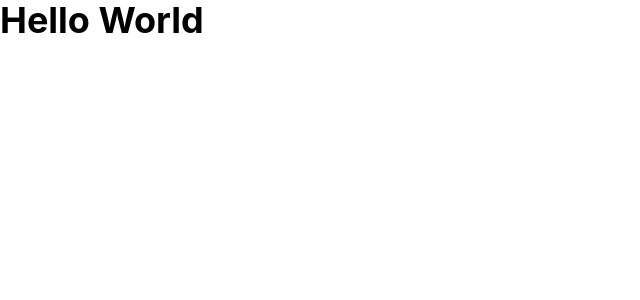
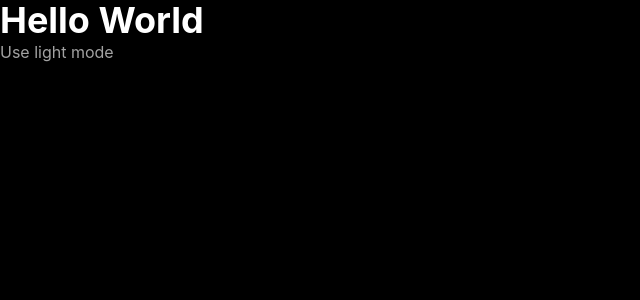
Before and after one commit to cbyrneee/audition, a Next.js app: page / in a window 1280 px wide. Shown: the top 300 px of the page, without its empty margins (0-640 px from the left). Built offline with nearby package versions, Linux system fonts and the light colour scheme.

Commit message:
feat: Add a basic theme toggle

```diff
--- /dev/null
+++ b/src/elements/base/ThemeToggle.tsx
@@ -0,0 +1,19 @@
+import { useTheme } from 'next-themes';
+import React, { useEffect, useState } from 'react';
+
+export function ThemeToggle() {
+  const { theme, setTheme } = useTheme();
+  const changeTheme = () => setTheme(currentTheme === 'light' ? 'dark' : 'light');
+
+  // We must keep track of our own 'currentTheme' variable to fix conflicts with Next.JS' hydration
+  const [currentTheme, setCurrentTheme] = useState<string | undefined>('dark');
+  useEffect(() => setCurrentTheme(theme), [theme, currentTheme]);
+
+  return (
+    <>
+      <button onClick={changeTheme} className="text-neutral-700 transition-all hover:opacity-70 dark:text-neutral-400">
+        Use {currentTheme === 'dark' ? 'light' : 'dark'} mode
+      </button>
+    </>
+  );
+}
--- /dev/null
+++ b/src/elements/base/index.ts
@@ -0,0 +1 @@
+export * from './ThemeToggle';
--- a/src/pages/_app.tsx
+++ b/src/pages/_app.tsx
@@ -4,7 +4,7 @@ import { ThemeProvider } from 'next-themes';
 
 export default function App({ Component, pageProps }: AppProps) {
   return (
-    <ThemeProvider attribute="class">
+    <ThemeProvider defaultTheme="dark" enableSystem={false} attribute="class">
       <Component {...pageProps} />
     </ThemeProvider>
   );
--- a/src/pages/index.tsx
+++ b/src/pages/index.tsx
@@ -1,4 +1,5 @@
 import Head from 'next/head';
+import { ThemeToggle } from '../elements/base';
 
 export default function Home() {
   return (
@@ -8,6 +9,7 @@ export default function Home() {
       </Head>
 
       <h1 className="text-4xl font-bold">Hello World</h1>
+      <ThemeToggle />
     </>
   );
 }
```
